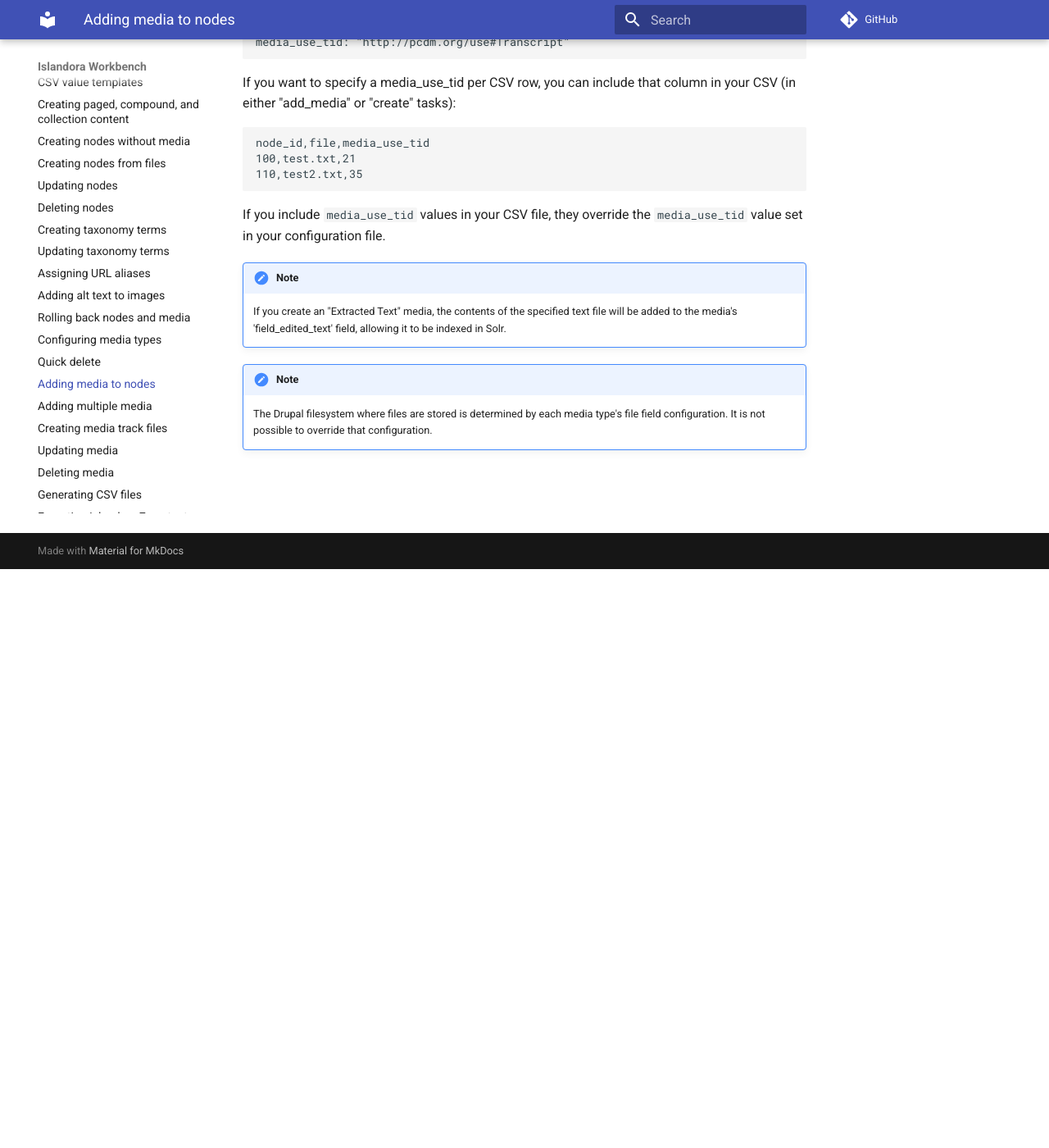
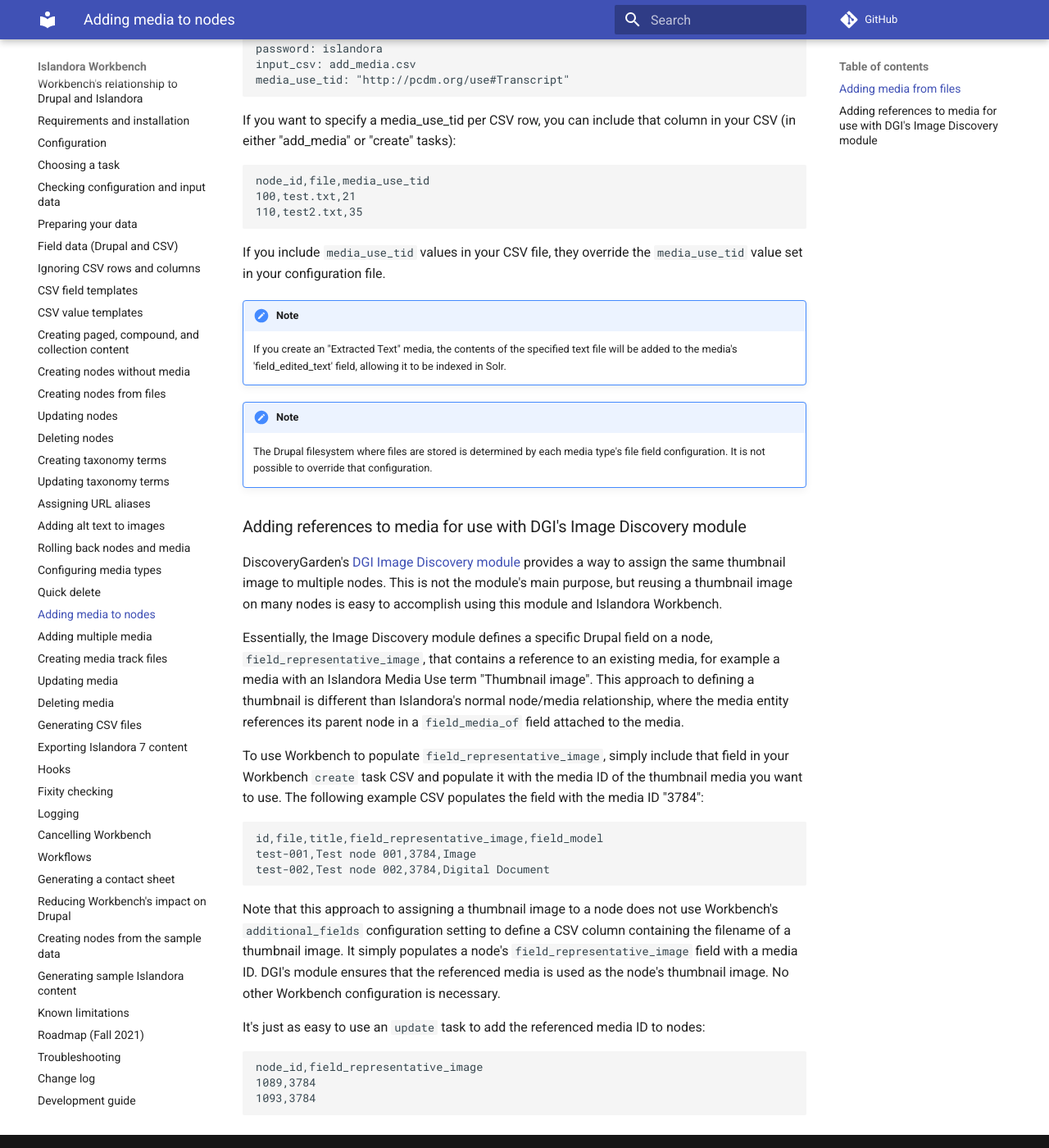
Before and after one commit to mjordan/islandora_workbench_docs, an MkDocs documentation site: the page built from docs/adding_media.md, in a window 1280 px wide and 1400 px high, scrolled down 706 px. Shown: the whole window at 82% size. Built offline with MkDocs 1.6.1 and Material for MkDocs 9.7.7, drawn with Linux system fonts in a browser that asks for light colours; comment, search, counter and statistics services are not loaded; some of the changed text lies outside the part shown.

Commit message:
Updated 'Choosing a task' and 'Adding media to nodes'.

````diff
--- a/docs/adding_media.md
+++ b/docs/adding_media.md
@@ -1,3 +1,5 @@
+### Adding media from files
+
 You can add media to existing nodes by providing a CSV file with a `node_id` column plus a `file` field that contains the name of the file you want to add:
 
 ```text
@@ -44,3 +46,27 @@
 
 !!! note
     The Drupal filesystem where files are stored is determined by each media type's file field configuration. It is not possible to override that configuration.
+
+### Adding references to media for use with DGI's Image Discovery module
+
+DiscoveryGarden's [DGI Image Discovery module](https://github.com/discoverygarden/dgi_image_discovery) provides a way to assign the same thumbnail image to multiple nodes. This is not the module's main purpose, but reusing a thumbnail image on many nodes is easy to accomplish using this module and Islandora Workbench.
+
+Essentially, the Image Discovery module defines a specific Drupal field on a node, `field_representative_image`, that contains a reference to an existing media, for example a media with an Islandora Media Use term "Thumbnail image". This approach to defining a thumbnail is different than Islandora's normal node/media relationship, where the media entity references its parent node in a `field_media_of` field attached to the media.
+
+To use Workbench to populate `field_representative_image`, simply include that field in your Workbench `create` task CSV and populate it with the media ID of the thumbnail media you want to use. The following example CSV populates the field with the media ID "3784":
+
+```
+id,file,title,field_representative_image,field_model
+test-001,Test node 001,3784,Image
+test-002,Test node 002,3784,Digital Document
+```
+
+Note that this approach to assigning a thumbnail image to a node does not use Workbench's `additional_fields` configuration setting to define a CSV column containing the filename of a thumbnail image. It simply populates a node's `field_representative_image` field with a media ID. DGI's module ensures that the referenced media is used as the node's thumbnail image. No other Workbench configuration is necessary.
+
+It's just as easy to use an `update` task to add the referenced media ID to nodes:
+
+```
+node_id,field_representative_image
+1089,3784
+1093,3784
+```
--- a/docs/changelog.md
+++ b/docs/changelog.md
@@ -1,5 +1,6 @@
 ### main branch (no tag/release)
 
+* March 28, 2024: (commit 76736ba) Work on [issue 762](https://github.com/mjordan/islandora_workbench/issues/762).
 * March 27, 2024: (commit 1cf0717) Resolved [issue 756](https://github.com/mjordan/islandora_workbench/issues/756) and (commit 514b8f3) [issue 755](https://github.com/mjordan/islandora_workbench/issues/755).
 * March 4, 2024: (commit 5332f33) Work on [issue 747](https://github.com/mjordan/islandora_workbench/issues/747).
 * February 20, 2024: (commit 2b686d5) Resolved [issue 743](https://github.com/mjordan/islandora_workbench/issues/743).
@@ -113,6 +114,7 @@
 
 ### Documentation
 
+* April 2, 2024: Updated "[Choosing a task](https://mjordan.github.io/islandora_workbench_docs/choosing_a_task/)"; updated "[Adding media to nodes](https://mjordan.github.io/islandora_workbench_docs/adding_media/)" to describe using DGI's [Image Discovery module](https://github.com/discoverygarden/dgi_image_discovery).
 * February 21, 2024: Updated "[Development guide](https://mjordan.github.io/islandora_workbench_docs/development_guide/)".
 * February 20, 2024: Updated "[Updating media](https://mjordan.github.io/islandora_workbench_docs/updating_media/)" to indicate that `media_type` is now a required configuration setting in `update_media` tasks.
 * January 30, 2024: Added new docs on "[Using a Drupal View to generate a media report as CSV](https://mjordan.github.io/islandora_workbench_docs/generating_csv_files/#using-a-drupal-view-to-generate-a-media-report-as-csv)". Also updated these docs to be clearer on the difference between Contextual Filters and Filter Criteria.
--- a/docs/choosing_a_task.md
+++ b/docs/choosing_a_task.md
@@ -16,3 +16,4 @@
 | Export node field data using a Drupal View | `get_data_from_view` | [Generating CSV files](/islandora_workbench_docs/generating_csv_files/#using-a-drupal-view-to-identify-content-to-export-as-csv) |
 | Export a media report using a Drupal View | `get_media_report_from_view` | [Generating CSV files](/islandora_workbench_docs/generating_csv_files/#using-a-drupal-view-to-identify-content-to-export-as-csv) |
 | Populate a vocabulary from CSV | `create_terms` | [Creating taxonomy terms](/islandora_workbench_docs/creating_taxonomy_terms/) |
+| Update terms in a vocabulary from CSV | `update_terms` | [Updating taxonomy terms](/islandora_workbench_docs/updating_terms/) |
````
